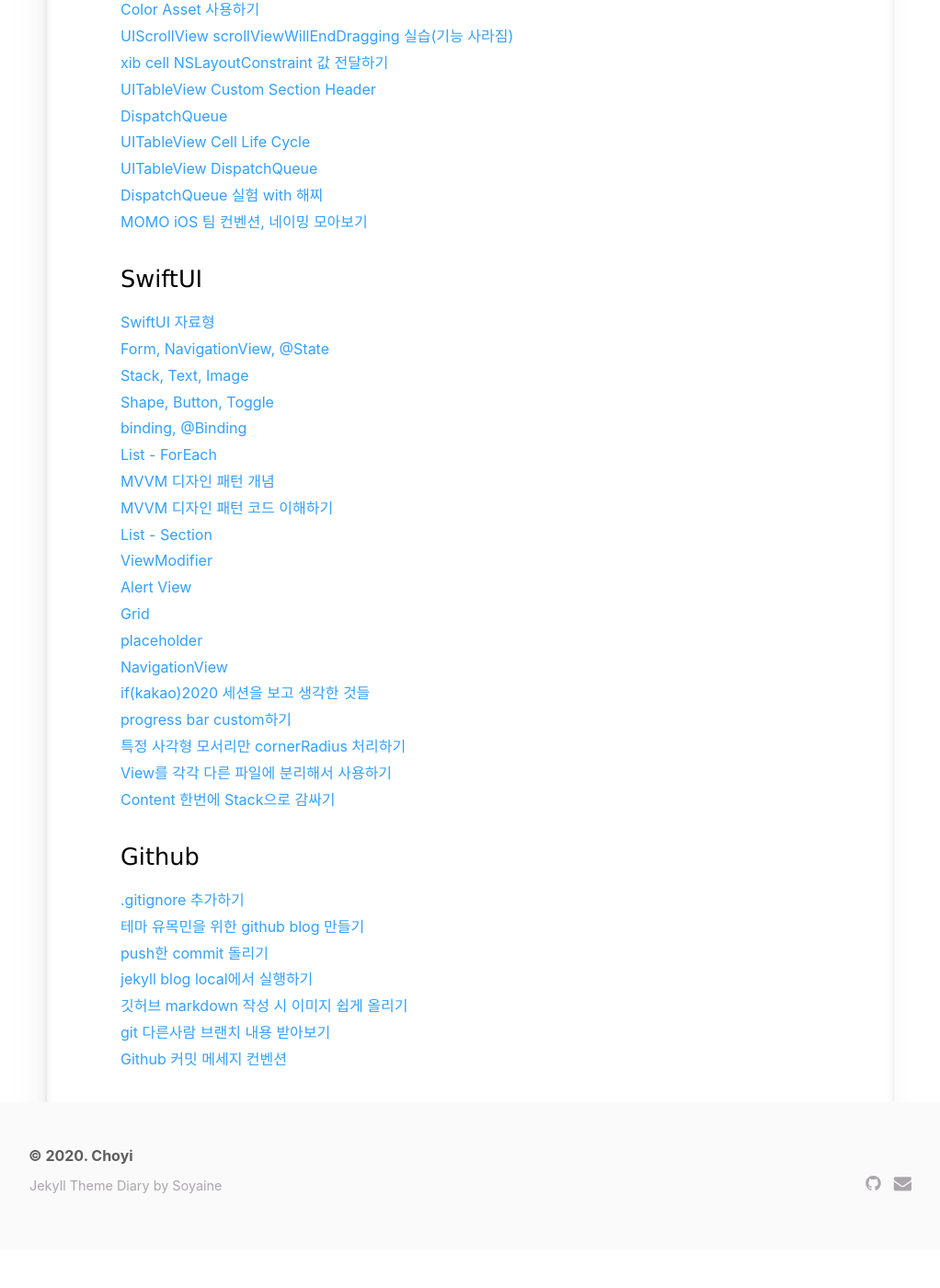
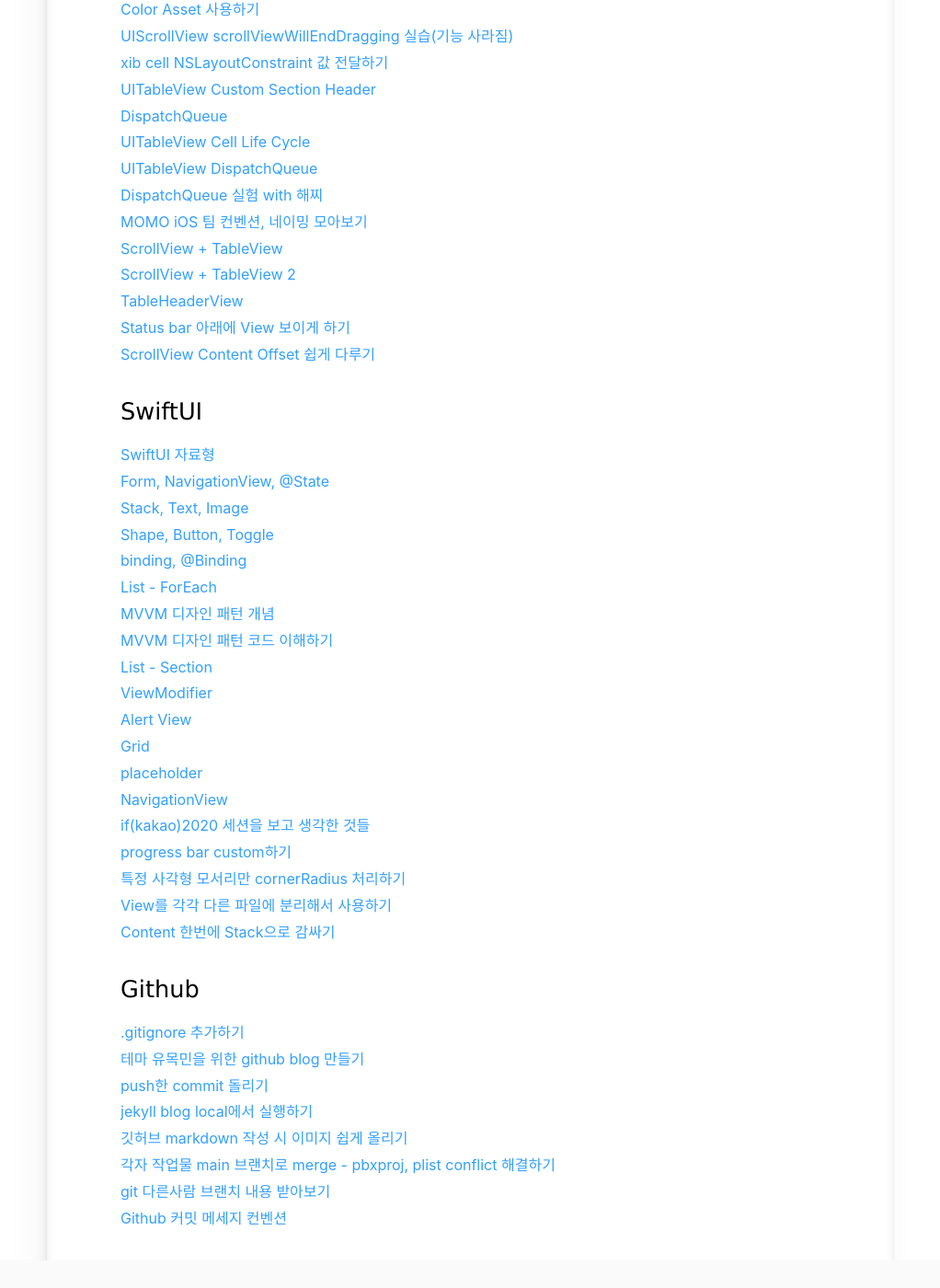
Before and after one commit to jeongchoyi/jeongchoyi.github.io, a Jekyll site: the page built from devpost/index.html, in a window 1280 px wide and 1400 px high, scrolled down 1168 px. Shown: the whole window at 92% size, without its empty margins (129-1151 px from the left). Built offline with Jekyll 4.4.1, drawn with Linux system fonts in a browser that asks for light colours; some web fonts are replaced; before the commit the page ends 2527 px from its top, so only the background shows below that.

Commit message:
add links

```diff
--- a/devpost/index.html
+++ b/devpost/index.html
@@ -40,7 +40,11 @@ title: choyi
 <a href="https://iamcho2.github.io/2021/01/06/uitableview-dispatch-queue">UITableView DispatchQueue</a><br>
 <a href="https://iamcho2.github.io/2021/01/06/dispatch-queue-with-haejji">DispatchQueue 실험 with 해찌</a><br>
 <a href="https://iamcho2.github.io/2021/01/07/momo-convention-naming">MOMO iOS 팀 컨벤션, 네이밍 모아보기</a><br>
-
+<a href="https://iamcho2.github.io/2021/01/07/scrollview-and-tableview">ScrollView + TableView</a><br>
+<a href="https://iamcho2.github.io/2021/01/08/scrollview-and-tableview">ScrollView + TableView 2</a><br>
+<a href="https://iamcho2.github.io/2021/01/08/tableheaderview">TableHeaderView</a><br>
+<a href="https://iamcho2.github.io/2021/01/07/showing-view-below-status-bar">Status bar 아래에 View 보이게 하기</a><br>
+<a href="https://iamcho2.github.io/2021/01/08/scrollview-content-offset">ScrollView Content Offset 쉽게 다루기</a><br>
 
 <h3>SwiftUI</h3>
 <a href="https://iamcho2.github.io/2020/11/03/swiftui-data-types">SwiftUI 자료형</a><br>
@@ -70,5 +74,6 @@ title: choyi
 <a href="https://iamcho2.github.io/2020/09/23/til">push한 commit 돌리기</a><br>
 <a href="https://iamcho2.github.io/2020/10/16/til">jekyll blog local에서 실행하기</a><br>
 <a href="https://iamcho2.github.io/2020/11/02/upload-img-with-github-easily">깃허브 markdown 작성 시 이미지 쉽게 올리기</a><br>
+<a href="https://iamcho2.github.io/2020/11/27/resolve-pbxproj-plist-conflict">각자 작업물 main 브랜치로 merge - pbxproj, plist conflict 해결하기</a><br>
 <a href="https://iamcho2.github.io/2020/12/05/how-to-see-others'-code-before-merge">git 다른사람 브랜치 내용 받아보기</a><br>
 <a href="https://iamcho2.github.io/2021/01/04/github-commit-message-convention">Github 커밋 메세지 컨벤션</a><br>
```
